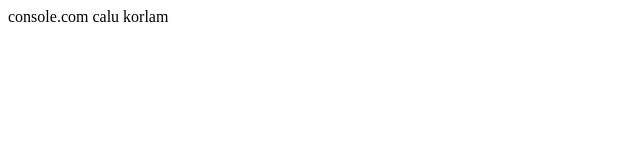
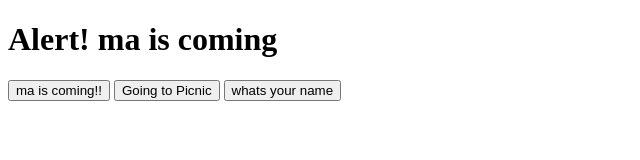
Before and after one commit to nizamuddin15bd/Module-39, a plain HTML site: page index.html in a window 1280 px wide. Shown: the whole page, without its empty margins (0-640 px from the left). Drawn offline with Linux system fonts and the light colour scheme.

Commit message:
alert.js

```diff
--- /dev/null
+++ b/alert.js
@@ -0,0 +1,27 @@
+console.log('i am here');
+// alert('ma is Coming!!');
+
+
+const maComing = () => {
+    alert('Ammu is comming, open the book');
+}
+
+
+const askPicnic = () => {
+    const respons = confirm('Are you going to picnic');
+    console.log(respons);
+    if (respons === true) {
+        alert('amk free ta bkash kora daw');
+    }
+    else {
+        console.log('DGM!!! Door e giya mor!!!');
+    }
+}
+
+
+const askName = () => {
+    const name = prompt('what is your name?');
+    if (name) {
+        console.log(name);
+    }
+}
--- a/explore.js
+++ b/explore.js
@@ -7,3 +7,4 @@ const student = {
 }
 student.makeMovie('shevly')
 // document.getElementById('name');
+fetch
--- a/index.html
+++ b/index.html
@@ -1 +1,19 @@
-console.com calu korlam
+<!DOCTYPE html>
+<html lang="en">
+
+<head>
+    <meta charset="UTF-8">
+    <meta http-equiv="X-UA-Compatible" content="IE=edge">
+    <meta name="viewport" content="width=device-width, initial-scale=1.0">
+    <title>Alert</title>
+</head>
+
+<body>
+    <h1>Alert! ma is coming</h1>
+    <button onclick="maComing()">ma is coming!!</button>
+    <button onclick="askPicnic()">Going to Picnic</button>
+    <button onclick="askName()">whats your name</button>
+    <script src="alert.js"></script>
+</body>
+
+</html>
```
